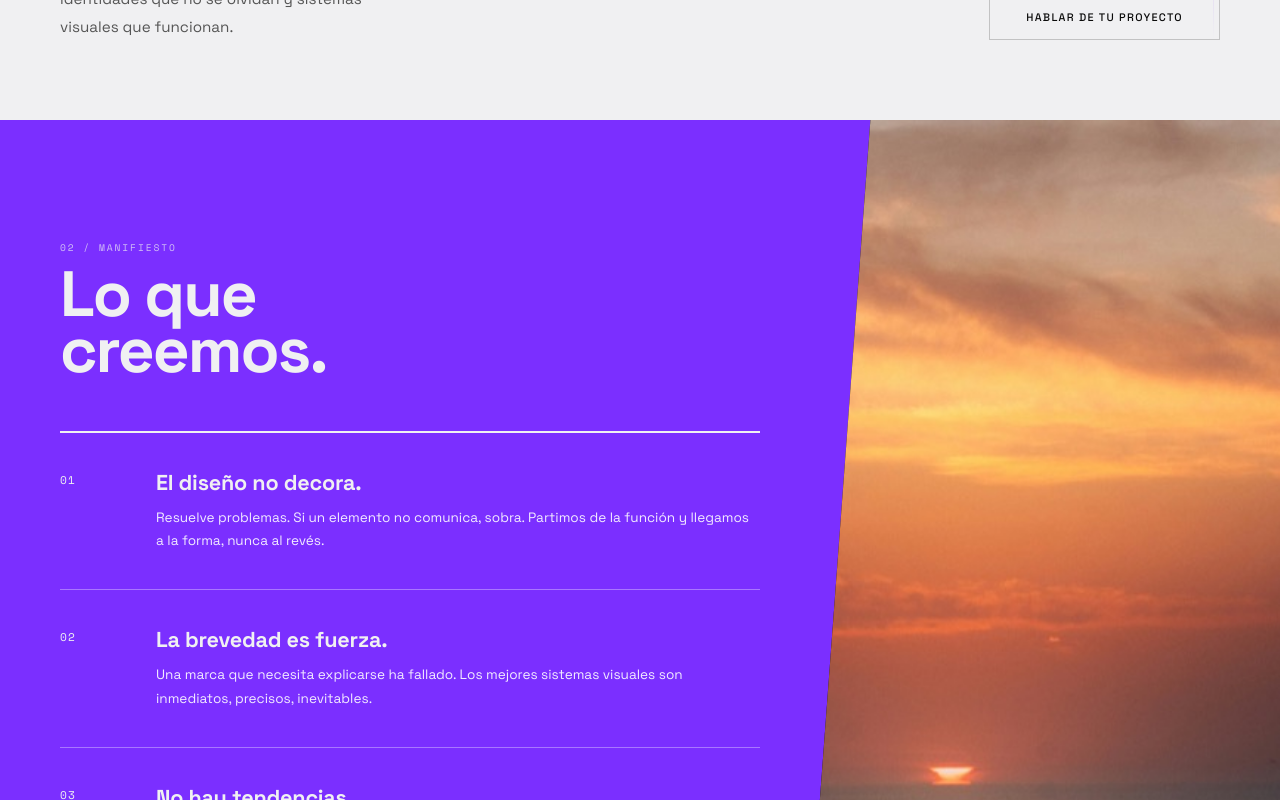
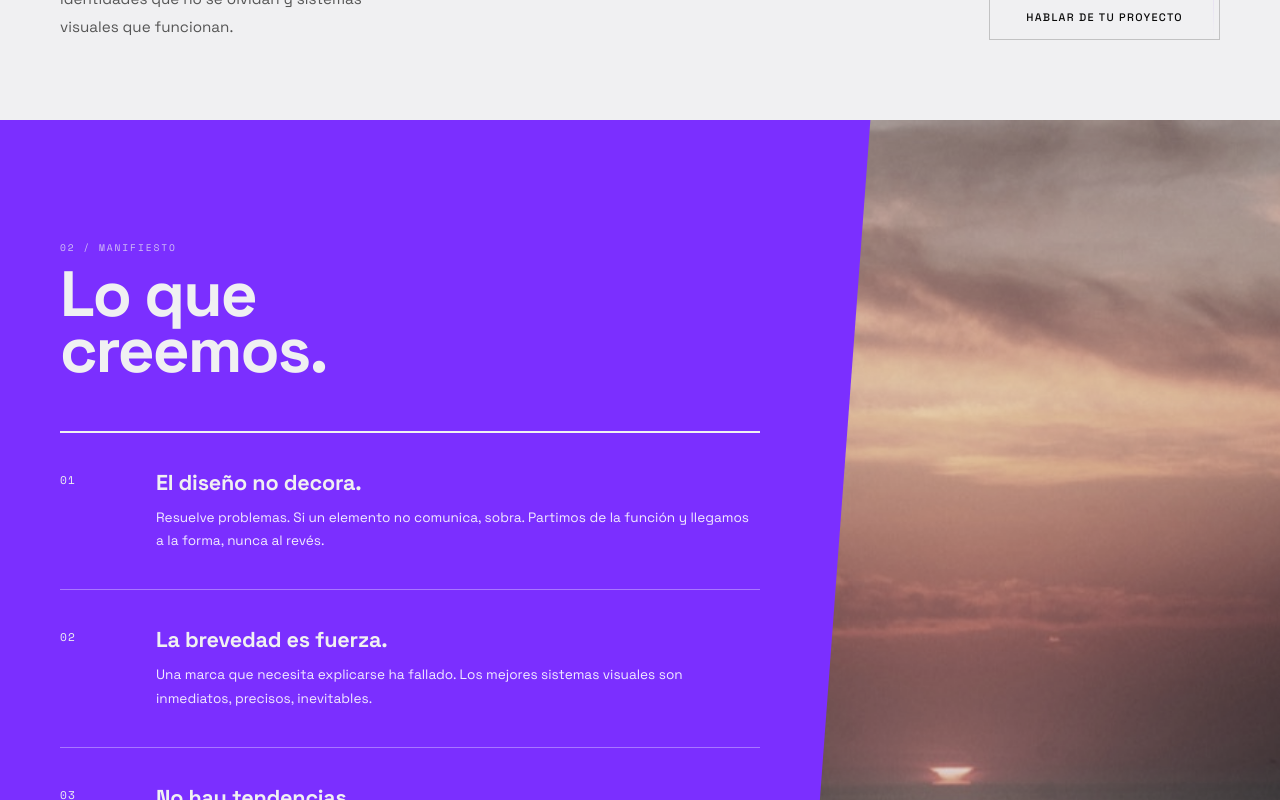
Before and after one commit to naimgalt1/norte, a React (Vite) app: page / in a window 1280 px wide. Shown: the part 680-1480 px from the top of the page. Built offline with nearby package versions, Linux system fonts and the light colour scheme.

Commit message:
Cooler, less saturated manifesto photo

```diff
--- a/src/components/Manifesto.css
+++ b/src/components/Manifesto.css
@@ -14,6 +14,7 @@
   width: 40%;
   background: #0a0a0a url('/images/horizon-photo.jpg') center / cover no-repeat;
   clip-path: polygon(20% 0, 100% 0, 100% 100%, 0% 100%);
+  filter: saturate(0.45) hue-rotate(-12deg) brightness(0.92) contrast(1.05);
 }
 
 .manifesto-inner {
```
